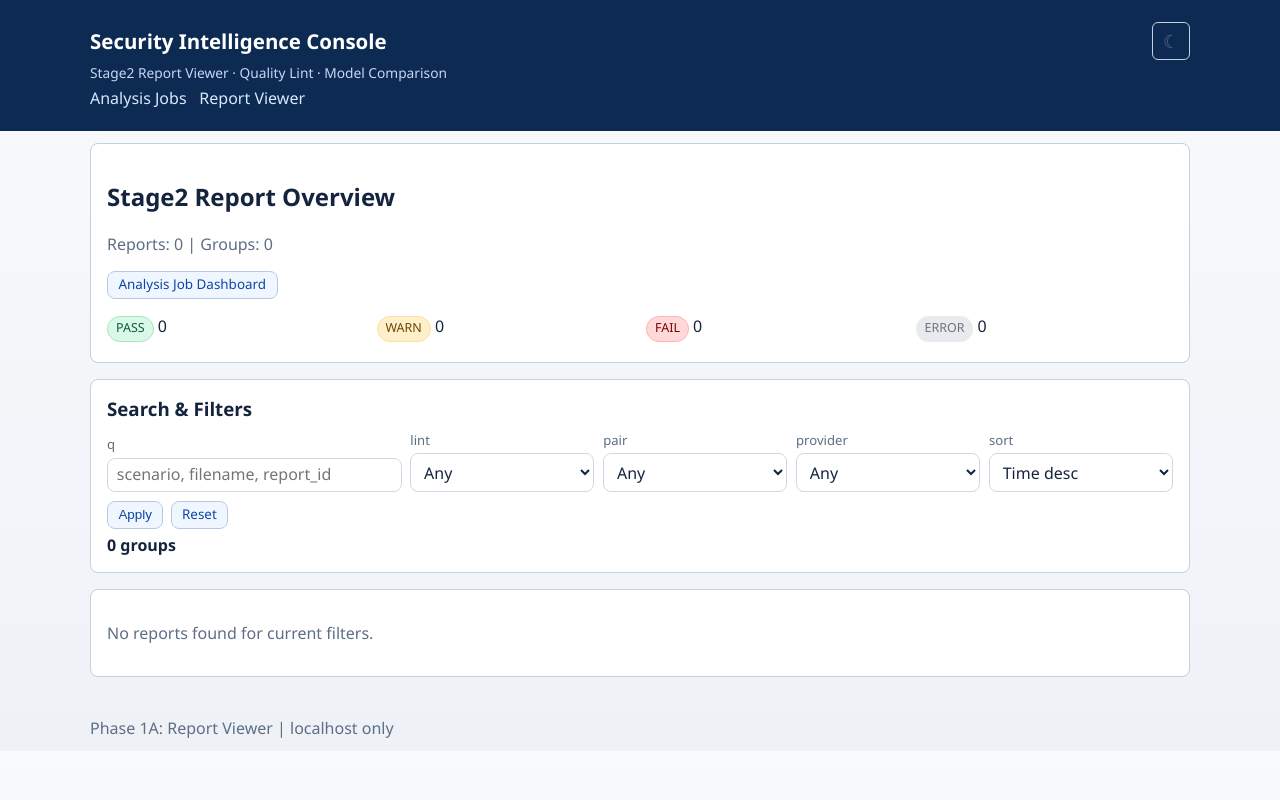
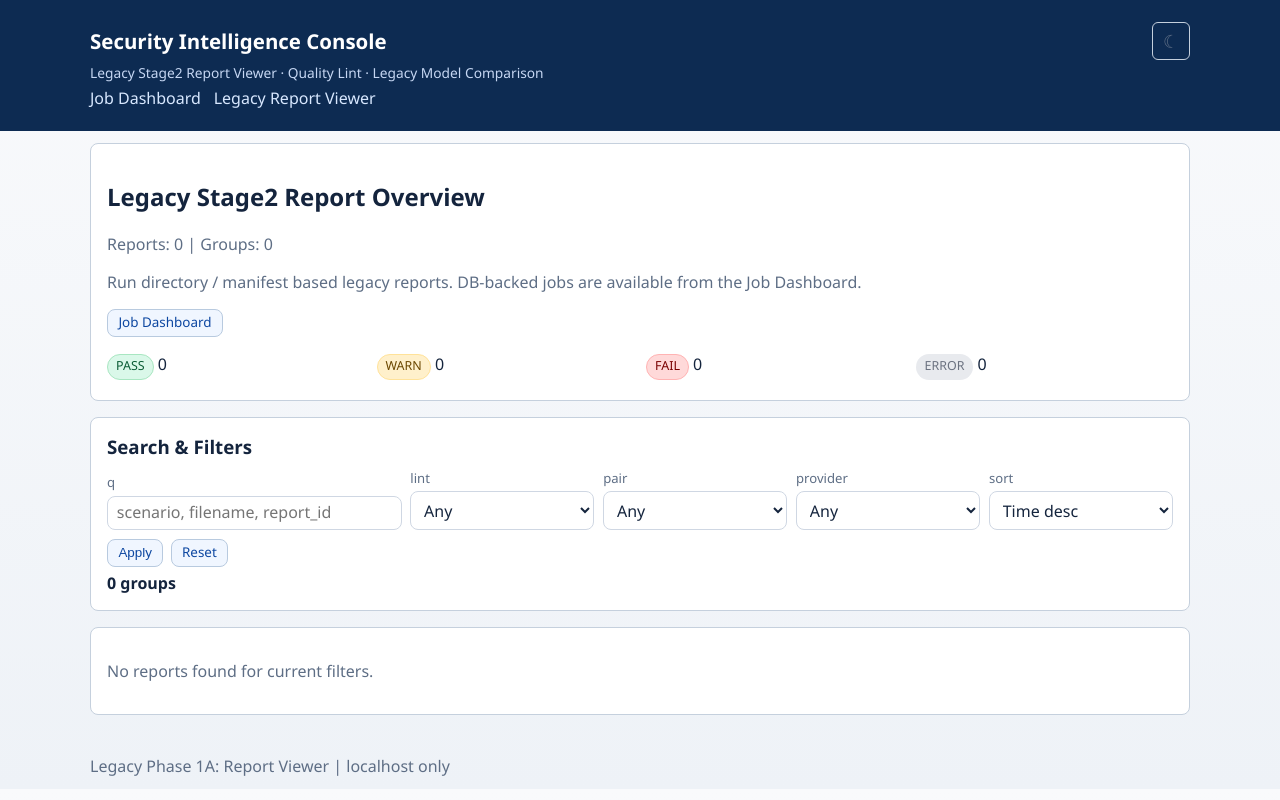
Before and after one commit to vachaf/project, a FastAPI app: page /reports in a window 1280 px wide. Run offline with FastAPI, Linux system fonts and the light colour scheme.

Commit message:
chore: label legacy report routes in web navigation

```diff
--- a/web/routes/reports.py
+++ b/web/routes/reports.py
@@ -173,6 +173,7 @@ def report_payload_detail(request: Request, report_id: str):
             "contexts_preview": contexts_preview,
             "contexts_preview_display": contexts_preview_display,
             "mask_src_ip": mask_src_ip,
+            "is_legacy_report": True,
             **nav_context,
         },
     )
--- a/web/templates/base.html
+++ b/web/templates/base.html
@@ -17,10 +17,10 @@
         <h1>Security Intelligence Console</h1>
         <button type="button" class="theme-toggle" onclick="toggleTheme()" aria-label="테마 전환">☾</button>
       </div>
-      <p class="header-subtitle">Stage2 Report Viewer · Quality Lint · Model Comparison</p>
+      <p class="header-subtitle">Legacy Stage2 Report Viewer · Quality Lint · Legacy Model Comparison</p>
       <nav class="nav" aria-label="primary navigation">
-        <a href="/">Analysis Jobs</a>
-        <a href="/reports">Report Viewer</a>
+        <a href="/">Job Dashboard</a>
+        <a href="/reports">Legacy Report Viewer</a>
       </nav>
     </div>
   </header>
@@ -32,7 +32,7 @@
 
   {% block app_footer %}
   <footer class="container is-muted">
-    Phase 1A: Report Viewer | localhost only
+    Legacy Phase 1A: Report Viewer | localhost only
   </footer>
   {% endblock %}
 </body>
--- a/web/templates/compare.html
+++ b/web/templates/compare.html
@@ -1,10 +1,11 @@
 {% extends "base.html" %}
 
-{% block title %}Compare | Security Intelligence Console{% endblock %}
+{% block title %}Legacy Compare | Security Intelligence Console{% endblock %}
 
 {% block content %}
 <section class="section card">
-  <h2>Provider Comparison</h2>
+  <h2>Legacy Provider Comparison</h2>
+  <p class="is-muted">Legacy run-dir report comparison. DB-backed jobs are available from the Job Dashboard.</p>
   <div class="group-head">
     <p class="group-title">
       <strong>{{ group.timeframe or 'unknown' }}</strong>
--- a/web/templates/detail.html
+++ b/web/templates/detail.html
@@ -1,10 +1,11 @@
 {% extends "base.html" %}
 
-{% block title %}{{ report.filename }} | Security Intelligence Console{% endblock %}
+{% block title %}Legacy {{ report.filename }} | Security Intelligence Console{% endblock %}
 
 {% block content %}
 <section class="section card {% if not report.is_valid %}is-invalid{% endif %}">
-  <h2>Report Detail</h2>
+  <h2>Legacy Report Detail</h2>
+  <p class="is-muted">Legacy run-dir report viewer. For DB-backed analysis jobs, use Job Dashboard and /job/{id}/viewer.</p>
   <div class="meta-grid meta-grid-summary">
     <div><span class="meta-label">filename</span><br><strong>{{ report.filename }}</strong></div>
     <div><span class="meta-label">path</span><br><span class="is-muted">{{ report.repo_relative_path }}</span></div>
--- a/web/templates/index.html
+++ b/web/templates/index.html
@@ -1,12 +1,13 @@
 {% extends "base.html" %}
 
-{% block title %}Stage2 Reports | Security Intelligence Console{% endblock %}
+{% block title %}Legacy Stage2 Reports | Security Intelligence Console{% endblock %}
 
 {% block content %}
 <section class="section card">
-  <h2>Stage2 Report Overview</h2>
+  <h2>Legacy Stage2 Report Overview</h2>
   <p class="is-muted">Reports: {{ summary.total_count }} | Groups: {{ unfiltered_count }}</p>
-  <p><a class="action-link" href="/">Analysis Job Dashboard</a></p>
+  <p class="is-muted">Run directory / manifest based legacy reports. DB-backed jobs are available from the Job Dashboard.</p>
+  <p><a class="action-link" href="/">Job Dashboard</a></p>
   <div class="meta-grid">
     <div><span class="badge badge-lint-pass">PASS</span> {{ summary.lint_aggregate.PASS }}</div>
     <div><span class="badge badge-lint-warn">WARN</span> {{ summary.lint_aggregate.WARN }}</div>
--- a/web/templates/job_base.html
+++ b/web/templates/job_base.html
@@ -20,9 +20,9 @@
     </div>
     <nav class="job-topnav" aria-label="analysis job navigation">
       <span class="job-operator-badge">operator</span>
-      <a href="/">Dashboard</a>
+      <a href="/">Job Dashboard</a>
       <a href="/new-job">New Job</a>
-      <a href="/reports">Stage2 Reports</a>
+      <a href="/reports">Legacy Stage2 Reports</a>
     </nav>
   </header>
 
--- a/web/templates/payload_detail.html
+++ b/web/templates/payload_detail.html
@@ -88,6 +88,12 @@
       <a href="{{ back_url|default('/report/' ~ report.report_id) }}" class="action-link">{{ back_label|default('Back To Stage2 Detail') }}</a>
     </div>
   </header>
+
+  {% if is_legacy_report|default(false) %}
+  <section class="section card payload-inline-warning">
+    <p class="is-muted">Legacy run-dir report viewer. For DB-backed analysis jobs, use Job Dashboard and /job/{id}/viewer.</p>
+  </section>
+  {% endif %}
 
   {% if payload_error %}
   <section class="section card payload-inline-warning">
```
Also changed, not shown: tests/test_web_legacy_navigation_labels.py (added, +187 -0 lines).
